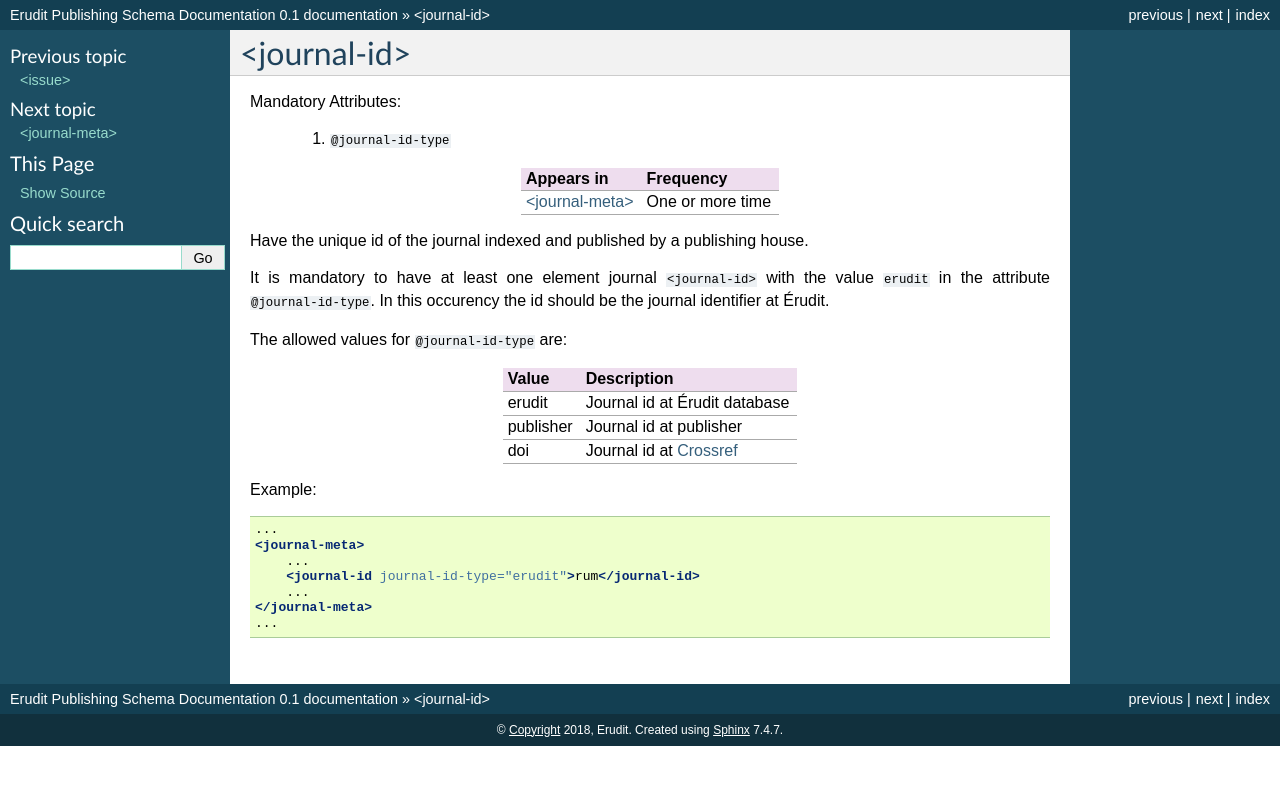
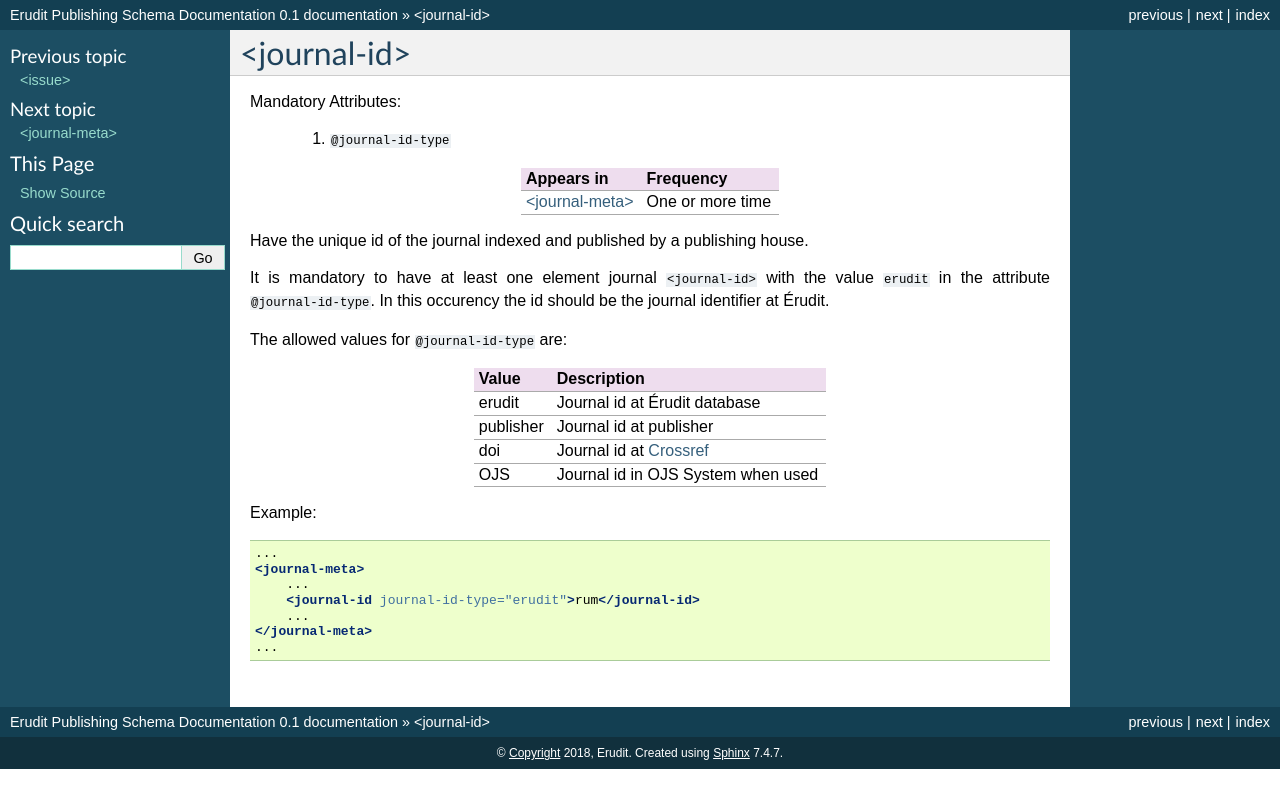
Before and after one commit to erudit/erudit-ps-documentation, a Sphinx documentation site: the page built from docs/source/tagset/element-journal-id.rst, in a window 1280 px wide. Shown: the top 808 px of the page. Built offline with Sphinx 7.4.7, drawn with Linux system fonts in a browser that asks for light colours; some of the changed lines change nothing that is shown.

Commit message:
Improvements in journal-id to support OJS id type

```diff
--- a/docs/source/tagset/element-journal-id.rst
+++ b/docs/source/tagset/element-journal-id.rst
@@ -28,6 +28,8 @@ The allowed values for ``@journal-id-type`` are:
 +---------------+-----------------------------------------+
 | doi           | Journal id at :term:`Crossref`          |
 +---------------+-----------------------------------------+
+| OJS           | Journal id in OJS System when used      |
++---------------+-----------------------------------------+
 
 Example:
 
@@ -42,4 +44,4 @@ Example:
     ...
 
 
-.. {"reviewed_on": "20180501", "by": "fabio.batalha@erudit.org"}
+.. {"reviewed_on": "20181009", "by": "fabio.batalha@erudit.org"}
```
